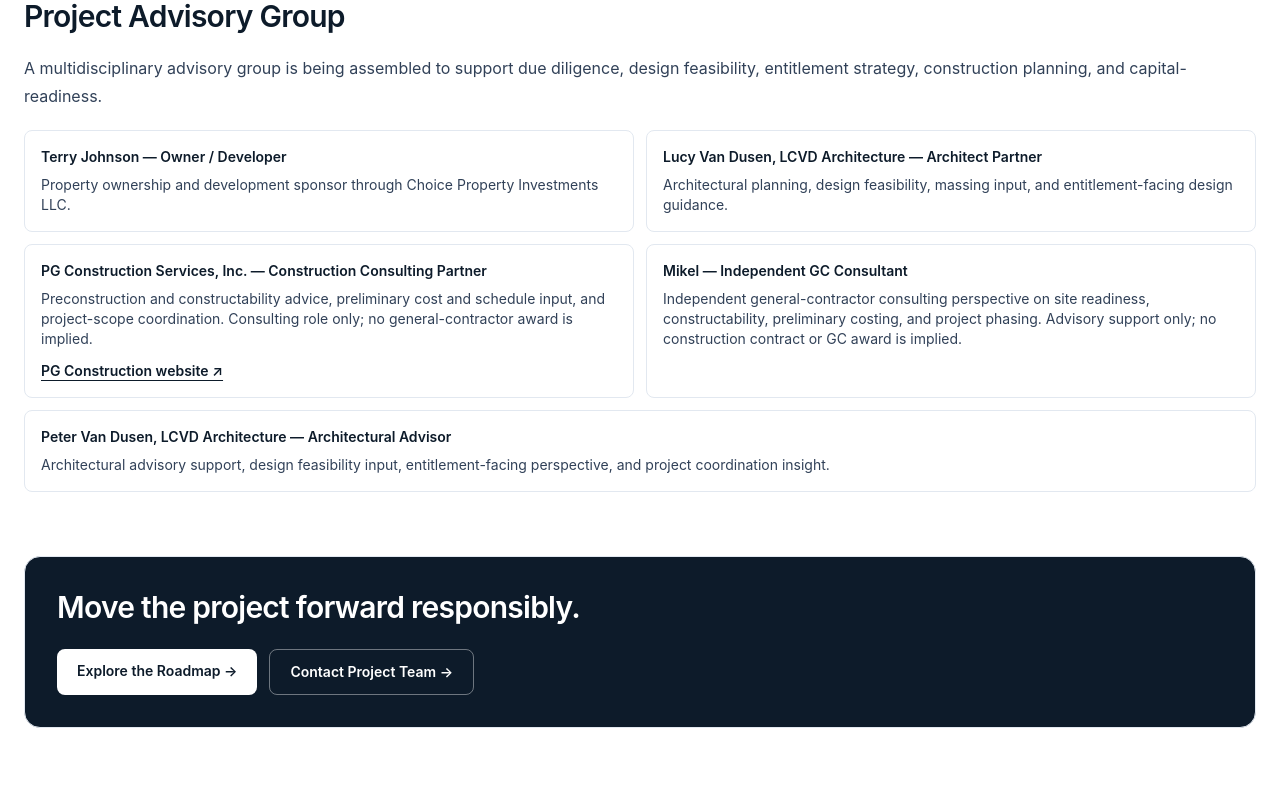
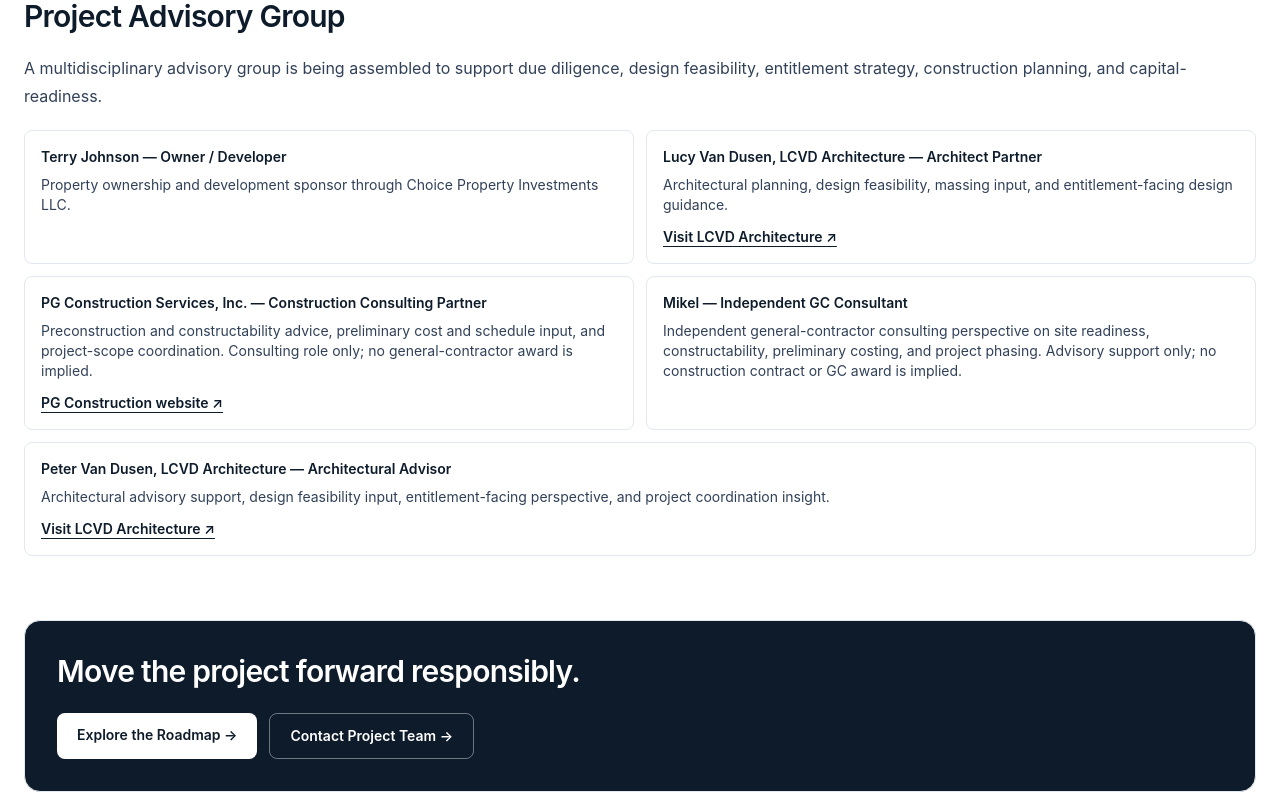
Before and after one commit to martinez-frank/5501-forward-site, a Next.js app: page / in a window 1280 px wide. Shown: the part 1900-2700 px from the top of the page. Built offline with nearby package versions, Linux system fonts and the light colour scheme.

Commit message:
Add LCVD Architecture profile links to app/page.tsx

```diff
--- a/app/page.tsx
+++ b/app/page.tsx
@@ -188,6 +188,11 @@
                   PG Construction website ↗
                 </a>
               )}
+              {(member.nameRole.startsWith('Lucy Van Dusen') || member.nameRole.startsWith('Peter Van Dusen')) && (
+                <a href="https://lcvdarch.com" target="_blank" rel="noopener noreferrer" className="mt-3 inline-block font-semibold text-[#0d1b2a] underline underline-offset-4">
+                  Visit LCVD Architecture ↗
+                </a>
+              )}
             </li>
           ))}
         </ul>
```
